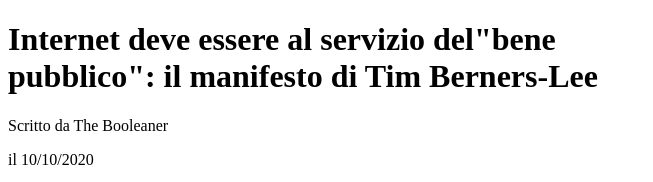
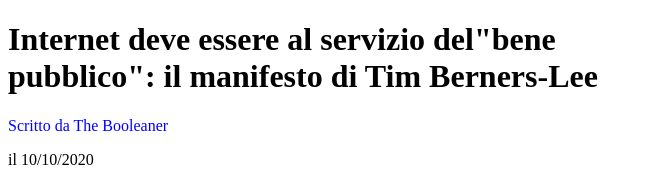
Before and after one commit to oumouniaonedabre-dot/html-css-booleaner, a plain HTML site: page index.html in a window 1280 px wide. Shown: the top 182 px of the page, without its empty margins (0-653 px from the left). Drawn offline with Linux system fonts and the light colour scheme.

Commit message:
messaggio di commit

```diff
--- a/index.html
+++ b/index.html
@@ -11,7 +11,7 @@
 
     <h1> Internet deve essere al servizio del"bene <br> pubblico": il manifesto di Tim Berners-Lee</h1>
 
-    <div> Scritto da The Booleaner</div>
+     <div style="color: blue;"> Scritto da The Booleaner</div>
 
     <p> il 10/10/2020</p>
 
```
